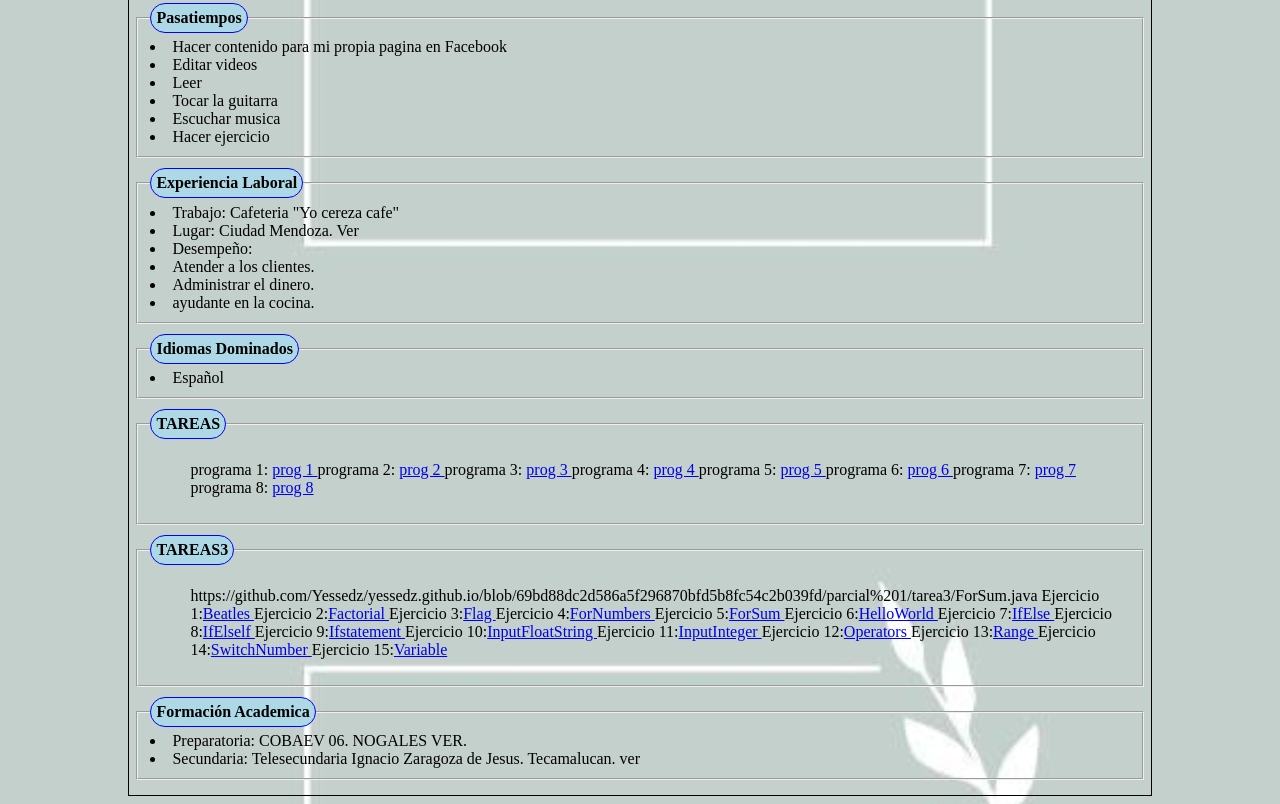
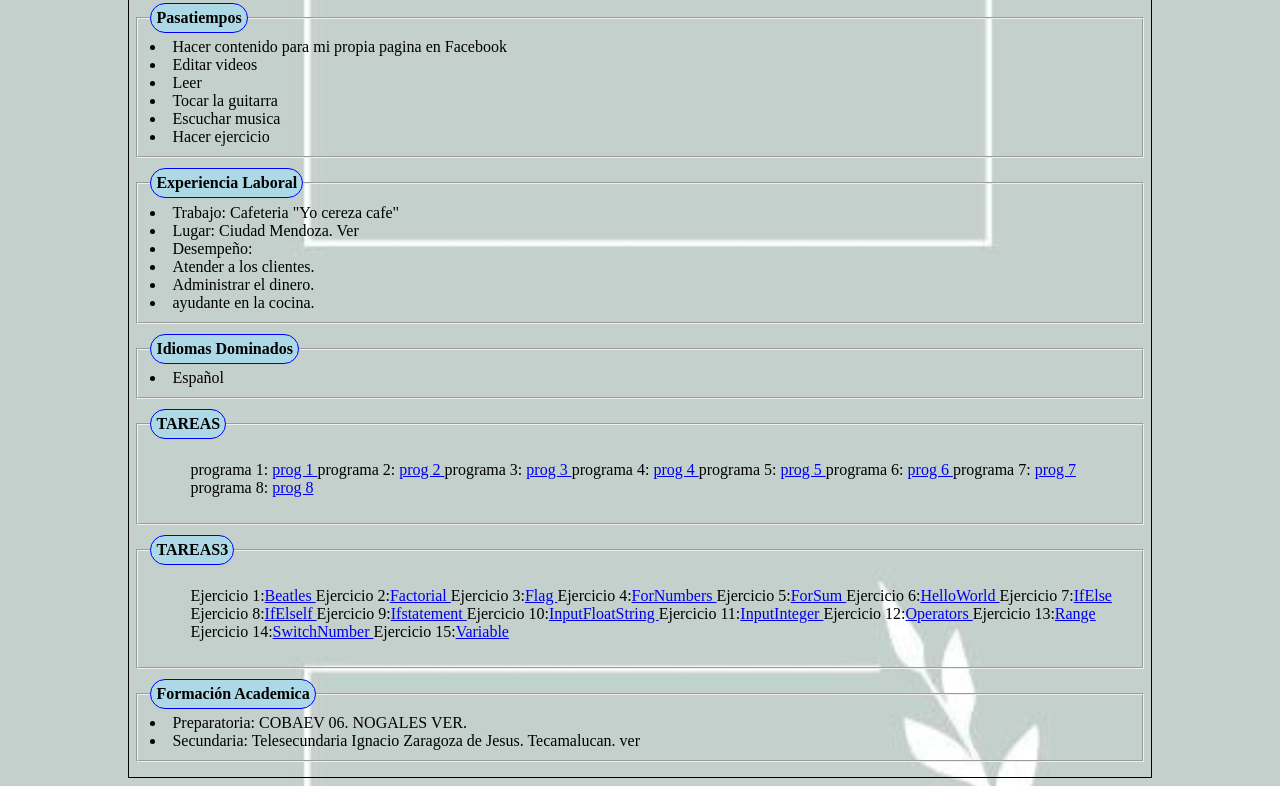
Before and after one commit to Yessedz/yessedz.github.io, a plain HTML site: page index.html in a window 1280 px wide. Shown: the part 707-1511 px from the top of the page. Drawn offline with Linux system fonts and the light colour scheme.

Commit message:
Update index.html

```diff
--- a/index.html
+++ b/index.html
@@ -123,7 +123,6 @@ programa 6: <a href="https://github.com/Yessedz/yessedz.github.io/blob/20f610f96
 
 programa 7: <a href="https://github.com/Yessedz/yessedz.github.io/blob/20f610f9669331268f91aff4d9b9087b15115c23/parcial%201/tarea%202/1.7.png">prog 7
 </a>
-
 programa 8: <a href="https://github.com/Yessedz/yessedz.github.io/blob/20f610f9669331268f91aff4d9b9087b15115c23/parcial%201/tarea%202/1.8.png">prog 8
 </a>
 
@@ -132,7 +131,7 @@ programa 8: <a href="https://github.com/Yessedz/yessedz.github.io/blob/20f610f96
 
 <fieldset>
 <legend>TAREAS3</legend>
-<ul>https://github.com/Yessedz/yessedz.github.io/blob/69bd88dc2d586a5f296870bfd5b8fc54c2b039fd/parcial%201/tarea3/ForSum.java
+<ul>
 Ejercicio 1:<a href="https://github.com/Yessedz/yessedz.github.io/blob/69bd88dc2d586a5f296870bfd5b8fc54c2b039fd/parcial%201/tarea3/Beatles.java">Beatles </a>
 Ejercicio 2:<a href="https://github.com/Yessedz/yessedz.github.io/blob/69bd88dc2d586a5f296870bfd5b8fc54c2b039fd/parcial%201/tarea3/Factorial.java">Factorial </a>
 Ejercicio 3:<a href="https://github.com/Yessedz/yessedz.github.io/blob/69bd88dc2d586a5f296870bfd5b8fc54c2b039fd/parcial%201/tarea3/Flag.java">Flag </a>
```
